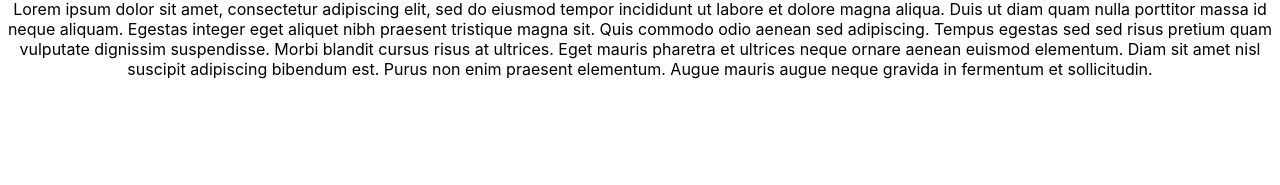
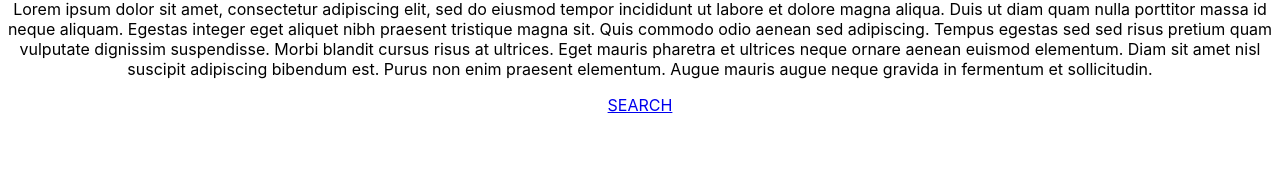
Before and after one commit to NoSchoolViolence/Lantern_Web_App, a React (Create React App) app in the folder lantern/: page / in a window 1280 px wide. Shown: the part 288-473 px from the top of the page. Built offline with nearby package versions, Linux system fonts and the light colour scheme.

Commit message:
added comments to code base. Also added link to the search page on the landing as a placeholder

```diff
--- a/lantern/src/footer/footer.js
+++ b/lantern/src/footer/footer.js
@@ -1,4 +1,7 @@
 import React from 'react';
+
+// Footer to contain contact information for noschoolviolence - David
+// Modeled after nsv's current site - David
 
 const Footer = () => {
   return (
--- a/lantern/src/header/header.js
+++ b/lantern/src/header/header.js
@@ -1,6 +1,8 @@
 import React from 'react';
 import ROUTES from '../routes';
 import Logo from './assets/nsv.png';
+
+// Header to contain nsv logo along with Lantern title - David
 
 const Header = () => {
   return (
--- a/lantern/src/landing/landing.js
+++ b/lantern/src/landing/landing.js
@@ -1,13 +1,17 @@
 import React from 'react';
 import AbtLantern from './components/abtLantern';
 import AbtNSV from './components/abtNSV';
+import ROUTES from '../routes';
+
+// Brings in seperate components for 'about lantern' and 'about NSV blurbs' - David
+// Added in search button on home page - David
 
 const Landing = () => {
   return (
     <div className='landing-page-div'>
       <AbtLantern/>
       <AbtNSV/>
-
+      <div><a href={ROUTES.SEARCH}>SEARCH</a></div>
     </div>
   )
 };
--- a/lantern/src/results/components/modal.js
+++ b/lantern/src/results/components/modal.js
@@ -1,4 +1,6 @@
 import React from 'react';
+
+// Modal is importable as needed with the primary functionality in place. Children will be passed through from where it is called in parent component - David
 
 const Modal = (props) => {
   const showHideClassName = props.show ? "modal display-block" : 'modal display-none';
```
Also changed, not shown: lantern/src/results/components/correllationList.js (+11 -2 lines).
